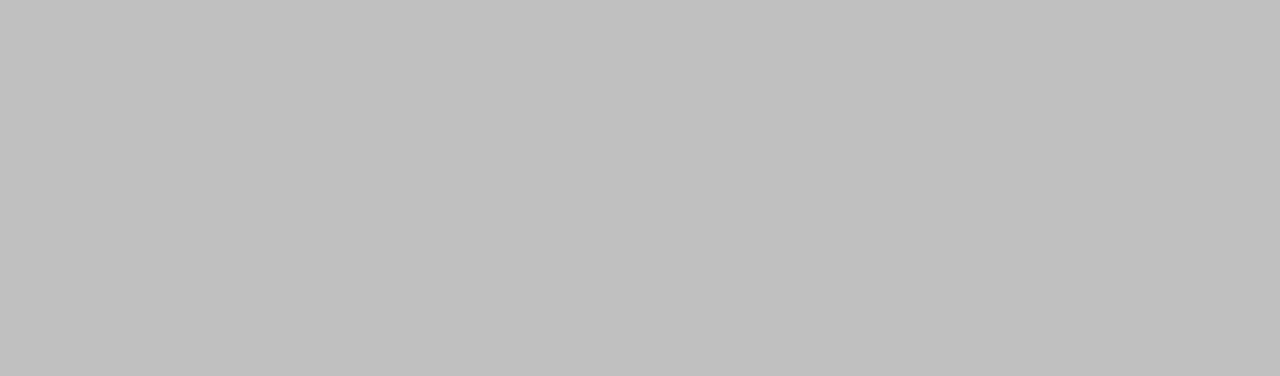
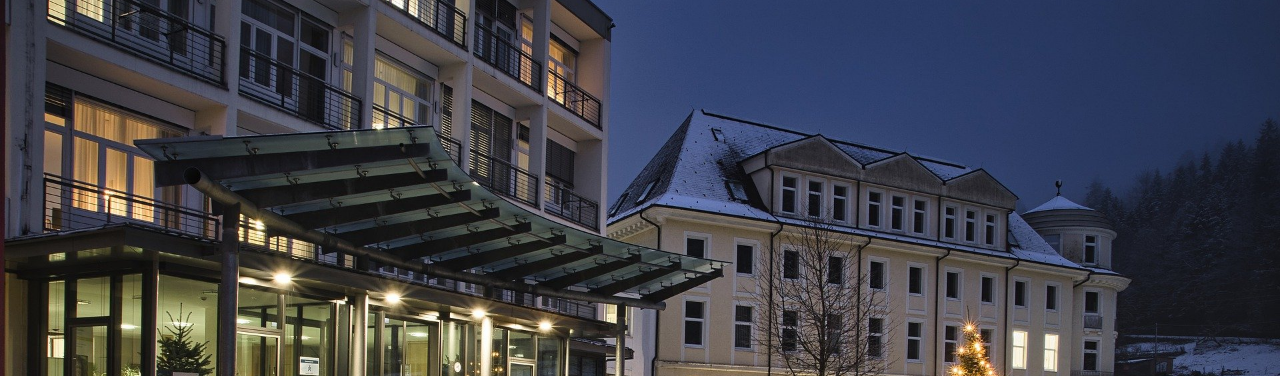
Before and after one commit to mamunalabdullah/portfolio, a plain HTML site: page index.html in a window 1280 px wide. Shown: the top 376 px of the page. Drawn offline with Linux system fonts and the light colour scheme.

Commit message:
image added

```diff
--- a/style.css
+++ b/style.css
@@ -5,7 +5,10 @@
 .profile{
     height: 100vh;
     color: red;
-    background-color: silver;
+    background-image: url("img/hotel-g8b2f662f8_1920.jpg");
+    background-position: center;
+    background-size: cover;
+    background-repeat: no-repeat;
     display: flex;
     justify-content: center;
     align-items: center;
```
Also changed, not shown: img/hotel-g8b2f662f8_1920.jpg (added).
